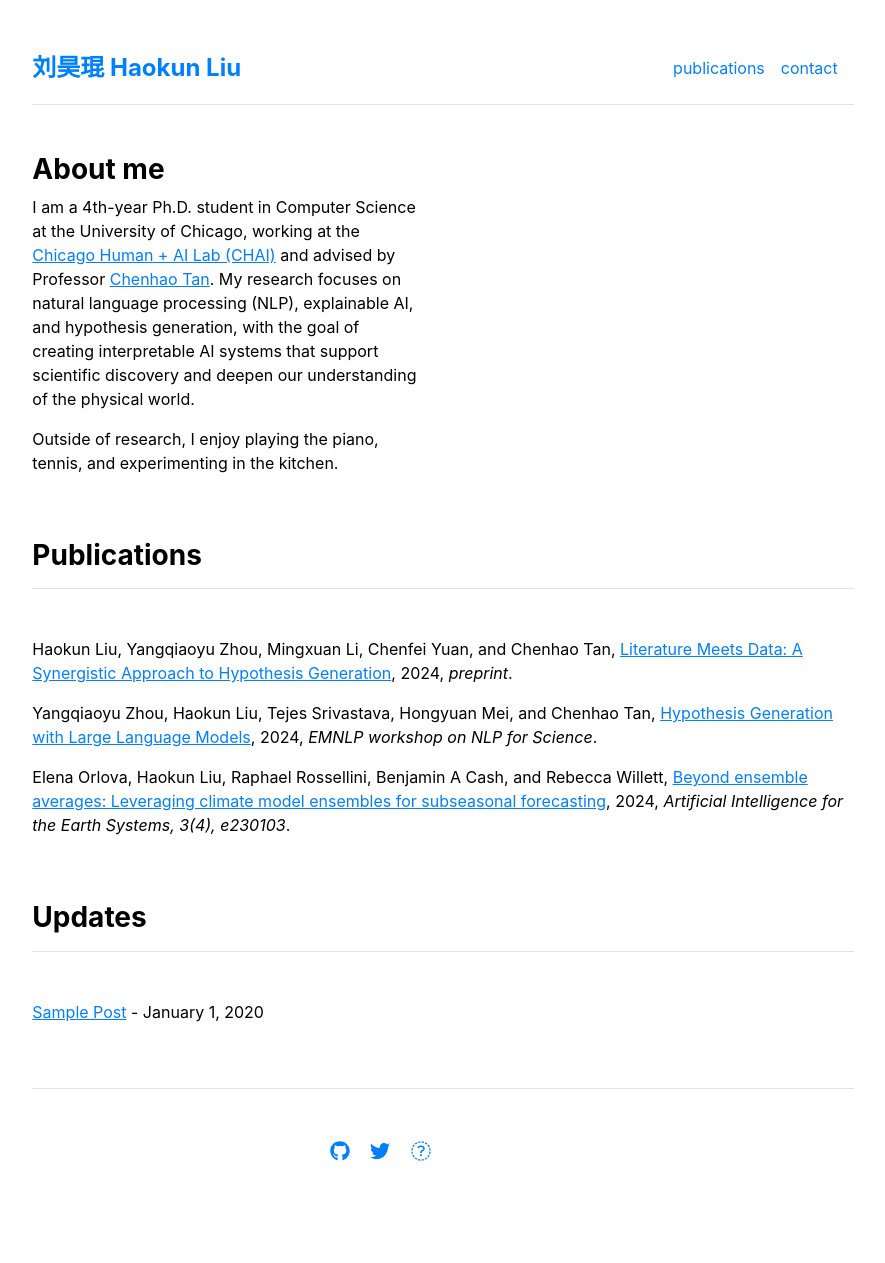
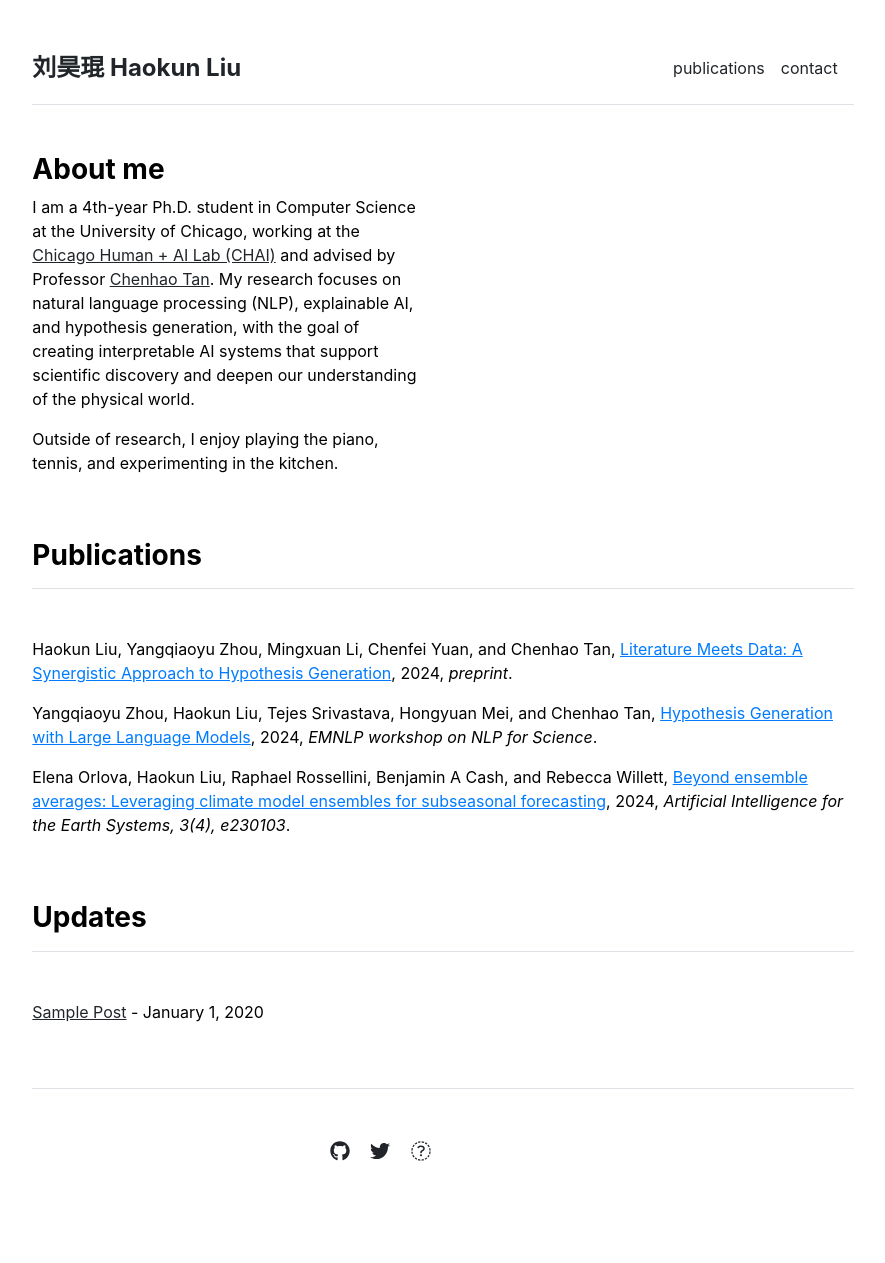
Before and after one commit to laoliu5280/laoliu5280.github.io, a Jekyll site: the page built from index.md, in a window 1280 px wide. Shown: the whole page, without its empty margins (197-1082 px from the left). Built offline with Jekyll 4.4.1, drawn with Linux system fonts in a browser that asks for light colours.

Commit message:
publications update

```diff
--- a/_includes/publications.html
+++ b/_includes/publications.html
@@ -3,11 +3,11 @@
     <h3 class="fw-bold border-bottom pb-3 mb-5">Publications</h3>
     {% if page.title == "Home" %}
       {% for item in site.data.publications.featured %}
-        <p>{{ item.authors }}, <a href="{{ item.url }}">{{ item.name }}</a>, {{ item.year }}, <em>{{ item.venue }}</em>.</p>
+        <p>{{ item.authors }}, <a href="{{ item.url }}" class="publication-link">{{ item.name }}</a>, {{ item.year }}, <em>{{ item.venue }}</em>.</p>
       {% endfor %}
     {% else %}
       {% for item in site.data.publications.index %}
-      <p>{{ item.authors }}, <a href="{{ item.url }}">{{ item.name }}</a>, {{ item.year }}, <em>{{ item.venue }}</em>.</p>
+      <p>{{ item.authors }}, <a href="{{ item.url }}" class="publication-link">{{ item.name }}</a>, {{ item.year }}, <em>{{ item.venue }}</em>.</p>
       {% endfor %}
     {% endif %}
   </div>
--- a/_sass/main.scss
+++ b/_sass/main.scss
@@ -1,7 +1,8 @@
 $backgroundColor: #ffffff;
 $bodyColor: #000000;
 $bodyFont: -apple-system,BlinkMacSystemFont,"Segoe UI",Helvetica,Arial,sans-serif,"Apple Color Emoji","Segoe UI Emoji","Segoe UI Symbol";
-$linkColor: hsl(210, 100%, 50%) !important;
+$linkColor: #212529 !important;
+$publicationColor: #007bff !important;
 
 body {
   background: $backgroundColor;
@@ -12,3 +13,7 @@ body {
 body a {
   color: $linkColor
 }
+
+.publication-link {
+  color: $publicationColor;
+}
```
